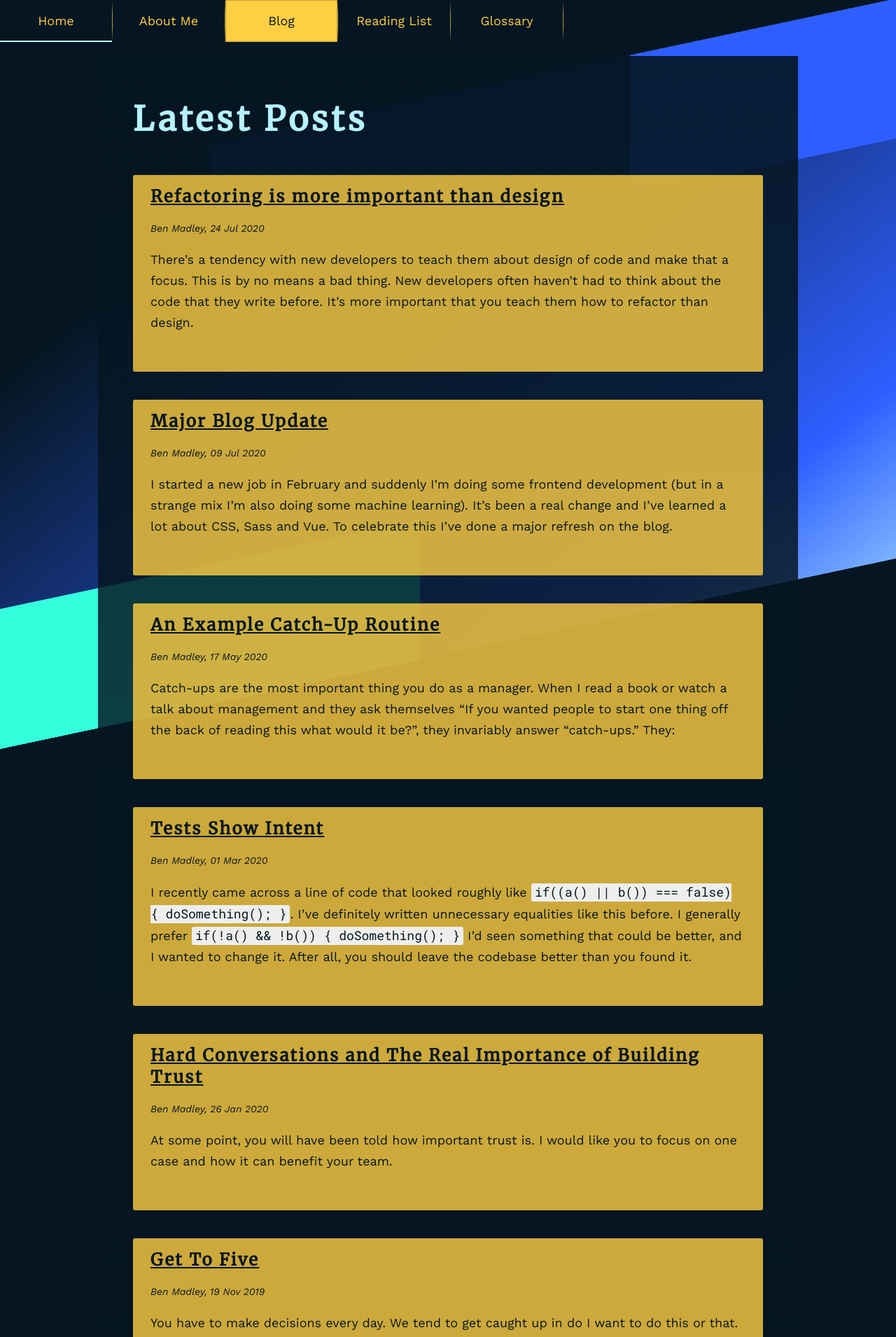
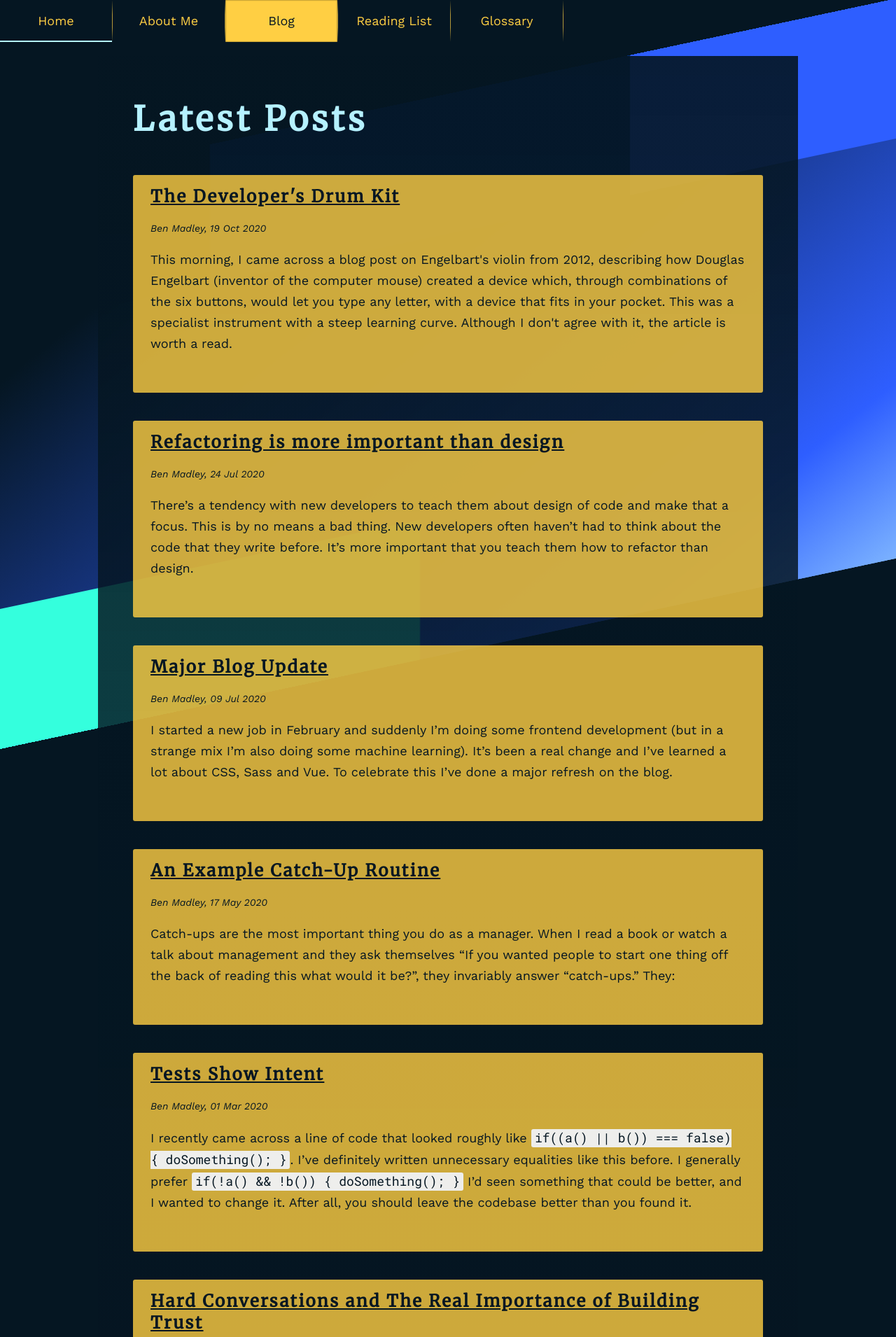
Before and after one commit to FleaRex/PersonalBlog, a Jekyll site: the page built from blog.html, in a window 1280 px wide. Shown: the top 1910 px of the page at 70% size. Built offline with Jekyll 4.4.1, drawn with Linux system fonts in a browser that asks for light colours; some of the changed lines change nothing that is shown.

Commit message:
Add new blog post.

```diff
--- a/_layouts/default.html
+++ b/_layouts/default.html
@@ -2,7 +2,7 @@
 <html>
   <head>
     <meta charset="utf-8">
-    <title>{{ page.title }}</title>
+    <title>{{ page.title }} | Ben Madley's Blog</title>
     <link rel="stylesheet" href="/assets/css/styles.css">
     <link href="https://fonts.googleapis.com/css2?family=Merriweather&family=Roboto+Mono&family=Work+Sans:ital,wght@0,400;0,700;1,400&display=swap" rel="stylesheet">
     <meta name="viewport" content="width=device-width, initial-scale=1.0"/>
--- /dev/null
+++ b/_posts/2020-10-19-developersDrumkit.md
@@ -0,0 +1,46 @@
+---
+author: Ben Madley
+github: FleaRex
+title: The Developer's Drum Kit
+excerpt: This morning, I came across a blog post on Engelbart's violin from 2012, describing how Douglas Engelbart (inventor of the computer mouse) created a device which, through combinations of the six buttons, would let you type any letter, with a device that fits in your pocket. This was a specialist instrument with a steep learning curve. Although I don't agree with it, the article is worth a read.
+---
+
+This morning, I came across a blog post on [Engelbart's Violin](http://www.loper-os.org/?p=861) from 2012, describing how Douglas Engelbart (inventor of the computer mouse) created a [device](https://en.wikipedia.org/wiki/Microwriter)
+
+<div style="width: 50%; margin: auto">{% picture Engelbart's Microwriter.|/assets/images/mw.jpg %}</div>
+
+which, through combinations of the six buttons, would let you type with a device that fits in your pocket. This was a specialist instrument with a steep learning curve.
+
+The Microwriter inspired the quote:
+
+> In Alan Kay's metaphor, the problem with bootstrapping in Douglas Engelbart's Augmentation Research Center was that while "Engelbart, for better or for worse, was trying to make a violin," "most people don't want to learn the violin." User-friendliness, not coevolutionary learning, became the norm in the design of human-computer interfaces.
+
+from Thierry Bardini in _Bootstrapping: Douglas Engelbart, Coevolution, and the Origins of Personal Computing. (p. 215.)_
+
+The author of the post had a longing for a piece of equipment for the software developer that somehow embodies the violin. If you spend decades working with a piece of equipment why should it be something that can immediately be picked up. Although I don't agree with it, the [article](http://www.loper-os.org/?p=861) is worth a read.
+
+The violin is, of course, a very new invention in the grand scheme of music. An image of a [bowed, stringed instrument](http://www.harphistory.info/index.php?option=com_content&view=article&id=65&Itemid=17&lang=en) dates back to 13000 BC while the violin was created in the 1500s. The violin took time and we should expect our violin to take time too.
+
+We also can't hold the violin on a pedestal. It certainly has it's detractors. Parents hate the violin. Not only is the violin hard to learn, the beginner only produces a screechy mess. I've had violinists tell me that it doesn't sound good until Grade 5. Consider that. Not coding well for years. And I don't mean a lack of good design, poor naming or no confidence refactoring. Not being able to get the letters from your head onto the page. Getting a job is already hard for junior developers. Netflix famously won't even hire junior developers. Who would hire them when they're further hampered by not being able to type?
+
+Past the keyboard and mouse, the professional developer has tools that are not in the hands of the novice. An amateur can dabble in cloud computing, kubernetes and CI/CD, but these remain tools that do take years to develop expertise. As close to violins as he have at the moment.
+
+I don't like the violin analogy. I don't think it is something to strive towards. I prefer to think of my equipment as a drumkit. Consider [this quote from Gee Paw Hill](https://www.geepawhill.org/2019/11/27/how-i-work-just-programming-mix/) talking about a different idea (how he centres himself before tackling a problem):
+
+> You ever watch a king-hell drummer set up a full kit for a serious concert? She’ll get things into a rough approximation of her standard arrangement. Then she tinkers. Raise that a half-inch. Move that just a little further to the right. She’ll hit a thing twice.
+>
+> As she proceeds — it might take an hour — she’ll play short phrases where she hits two things, or three. They get progressively closer to sounding like whole little chunks. (It’s really quite cool to watch. I, for the life of me, can never quite tell what she’s sensing.)
+>
+> What she’s doing is situating herself, centering herself in the elements of her problem and her range of tools for solving it.
+
+This is how we spend our many hours and many years with my keyboard and development environment. Learn it, Sense it, Move it. Development environments are pretty wonderful. People really like VS Code and I've started using PhpStorm and I'm a huge fan. We are given lots of control over these systems. In PhpStorm you have hundreds of code inspections, linting rules and code fixes. I use relatively large fonts because they help me read the code more easily whereas a former colleague used small fonts because they helped them. I've seen a PyCharm configuration with gap between lines as big as a line itself. Many developers keep a personal curated `.vimrc`. This is all of us moving our drums trying things out and moving them again.
+
+Through this we can reach our own expertise. For a long time I used Atom with Vim keybindings. It lets you do powerful editing that is hard to achieve in Atom or Vim on its own. I've written a package for Atom because it didn't do something I wanted.
+
+The drum is the instrument we should be striving towards. Most people, when given a drum can put out an even beat at a reasonable tempo. Expert drummers can reach the same musical heights as expert violinists. This is what we want our development to be. We want the beginner to be able to start and the experienced to be able to decide for themselves. This is what we're allowed to do. Modern environments help beginners by providing suggestions, typehints and corrections. The experienced still get this but they can add in whatever additional tools and shortcuts are provided as they see fit. There is still learning, but it's learning decided by the user. From my musical days, I've got a pretty good hand span (just barely C to E on a piano or Q to ] on my keyboard). This lets me be happy with shortcuts another user might need to rebind. Thanks to the drumkit they can.
+
+Some time later an edit was added to the article.
+
+> Some people said, after reading this: "He thinks that computers ought to be costly and difficult to use." Sorry, idiots. The message here is that a computer system should maximally reward learning. (The way Emacs does.) And that this should certainly be true of a computer one uses for 8-14 hours a day, for decades.
+
+He's not wrong. Learning a good shortcut, might get you 5 seconds saving a day for 40 years. We don't need to start with such difficulty just so we have more to learn. Most of us do this to earn a living.
--- a/_sass/main.scss
+++ b/_sass/main.scss
@@ -12,7 +12,6 @@
 }
 
 body {
-  // TODO: Fancy gradient background like that stripe one
   font: 100% $font-stack;
   background-color: $background-color;
   color: $text-color;
--- a/_sass/post.scss
+++ b/_sass/post.scss
@@ -148,4 +148,13 @@
       display: none;
     }
   }
+
+  blockquote {
+    background: #e6e4cf;
+    color: #292929;
+    padding: 20px;
+    margin: 10px;
+    border-radius: 5px;
+    font-style: italic;
+  }
 }
```
Also changed, not shown: assets/images/mw.jpg (added).
